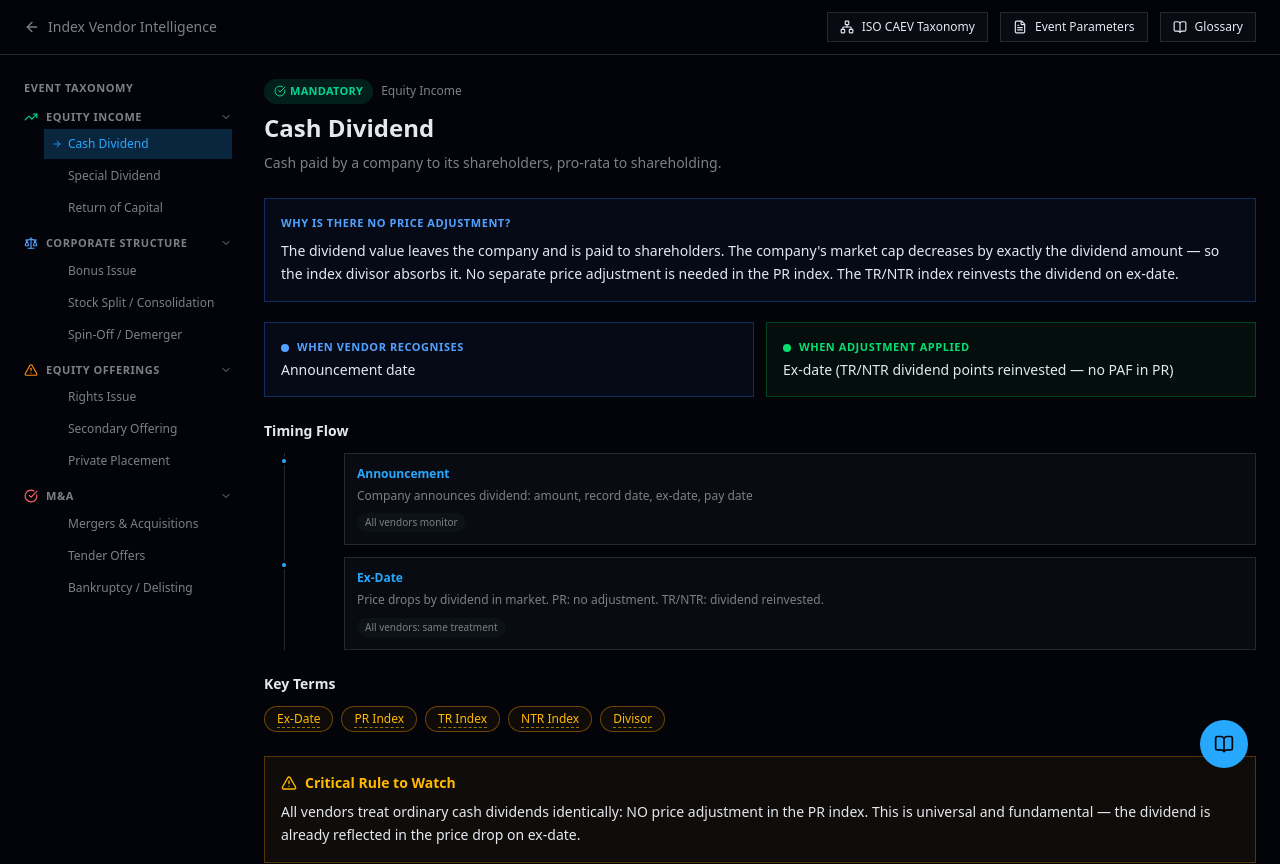
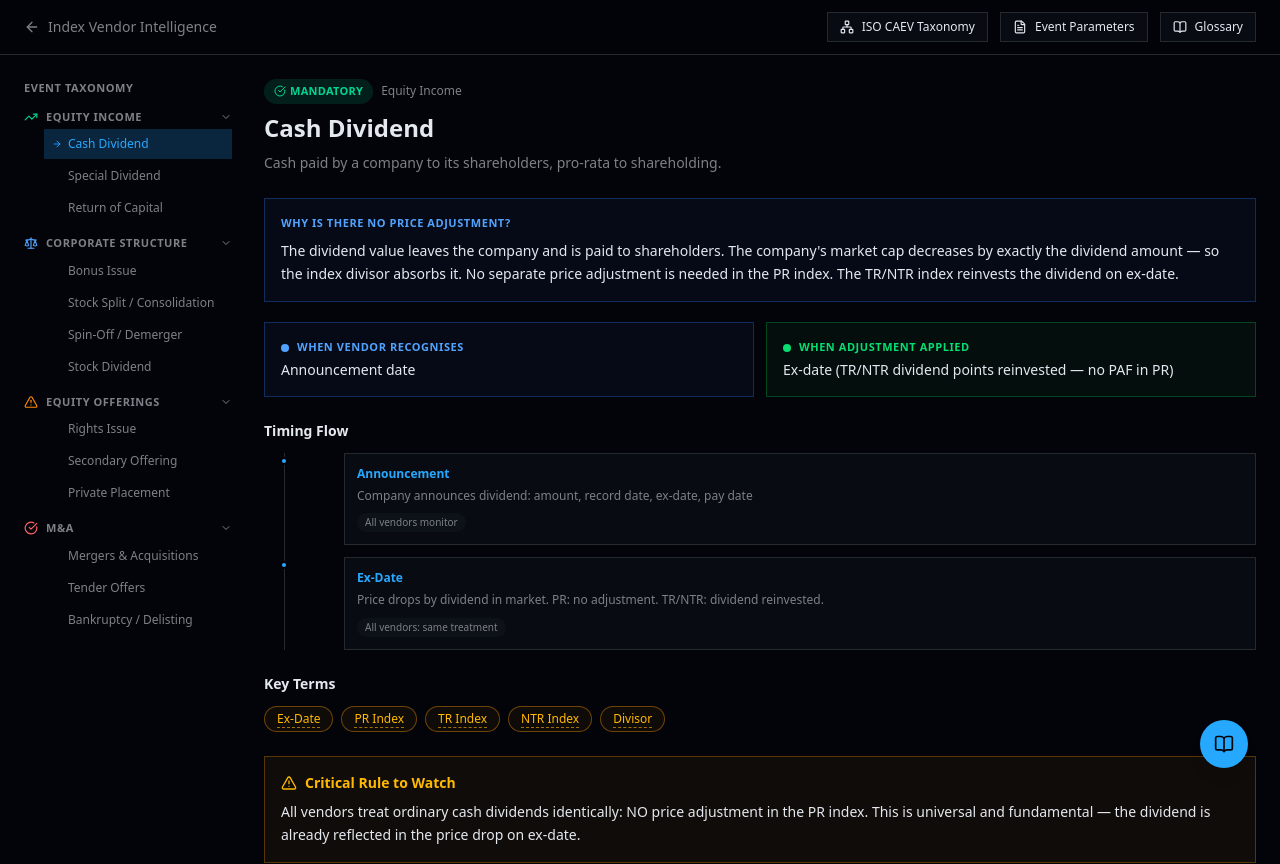
Before and after one commit to zeimhahnu/knowledge-hub, a Next.js app: page /knowledge-hub/vendors in a window 1280 px wide. Shown: the top 864 px of the page. Built offline with nearby package versions, Linux system fonts and the light colour scheme.

Commit message:
feat: add Stock Dividend event (distinct from Bonus Issue); complete Tender Offer thresholds for all vendors with advance notice and deletion trigger comparison

```diff
--- a/src/app/vendors/page.tsx
+++ b/src/app/vendors/page.tsx
@@ -497,6 +497,34 @@ const EVENTS: EventType[] = [
     ],
   },
   {
+    id: "stock-dividend",
+    name: "Stock Dividend",
+    badge: "mandatory",
+    category: "Corporate Structure",
+    summary: "Shares distributed to existing shareholders from retained earnings or share premium, not from cash reserves.",
+    whyAdj: "Like a bonus issue, stock dividends reclassify equity — more shares, lower price, same total market cap. The key difference from bonus issue is the source of the shares (retained earnings vs. share premium) and some vendors apply a slightly different PAF formula. The divisor does not change because total market cap is unchanged.",
+    recognitionTiming: "Announcement date",
+    adjustmentTiming: "Ex-date",
+    thresholds: [
+      { vendor: "MSCI", value: "Treated as split. No separate threshold — same as stock split.", note: "Uses split-ratio formula. No distinction between bonus and stock dividend." },
+      { vendor: "S&P DJI", value: "Same as stock split: padj = pt-1 / split_ratio.", note: "No separate stock dividend methodology — absorbed into split treatment." },
+      { vendor: "FTSE Russell", value: "Formula: shares held before ÷ shares held after. Different from bonus issue.", note: "FTSE distinguishes stock dividend from bonus issue — uses this specific ratio formula." },
+      { vendor: "STOXX", value: "Ordinary: padj = pt-1 × A / (A+B). Treasury Stock: padj = pt-1 - pt-1 × B/(A+B). Another Company: complex formula with tax adjustment.¹", note: "STOXX has the most granular stock dividend taxonomy: ordinary, treasury stock, redeemable shares, and shares of another company each have different formulas.¹" },
+      { vendor: "Morningstar", value: "PAF = Pre-Event Total Shares / Post-Event Total Shares.", note: "Distinct from bonus issue — Morningstar uses the absolute share count ratio." },
+    ],
+    timingFlow: [
+      { phase: "Announcement", what: "Company announces stock dividend: number of new shares per existing share, record date, payment date.", who: ["All vendors"] },
+      { phase: "Ex-Date", what: "Price adjusted down by the ratio. Shares increased. Market cap unchanged. Divisor unchanged.", who: ["All vendors: conceptually identical, different PAF formulas"] },
+    ],
+    keyTerms: ["PAF", "Stock Dividend", "Retained Earnings", "Share Premium", "Ex-Date"],
+    criticalRule: "Most divergence is in the PAF formula detail. MSCI/S&P treat stock dividend identically to split (no divisor change). FTSE uses a specific ratio formula. STOXX distinguishes 4 subtypes with different formulas. Morningstar uses absolute share count ratio.",
+    comparisonFields: [
+      { label: "PAF Formula", values: { MSCI: "padj = pt-1 × A/(A+B) (split formula)", "S&P DJI": "padj = pt-1 / split_ratio", "FTSE Russell": "pre shares ÷ post shares", STOXX: "4 subtypes, 4 different formulas¹", Solactive: "NULL", Morningstar: "pre shares ÷ post shares (absolute)", VettaFi: "NULL" } },
+      { label: "Divisor Impact", values: { MSCI: "No", "S&P DJI": "No", "FTSE Russell": "No", STOXX: "No (ordinary); Yes (treasury stock)", Solactive: "NULL", Morningstar: "No", VettaFi: "NULL" } },
+      { label: "Distinct from Bonus", values: { MSCI: "No — same as bonus", "S&P DJI": "No — same as split", "FTSE Russell": "Yes — different formula", STOXX: "Yes — 4 subtypes¹", Solactive: "NULL", Morningstar: "Yes — absolute share count", VettaFi: "NULL" } },
+    ],
+  },
+  {
     id: "merger",
     name: "Mergers & Acquisitions",
     badge: "mandatory",
@@ -535,22 +563,27 @@ const EVENTS: EventType[] = [
     recognitionTiming: "Offer announcement",
     adjustmentTiming: "On completion (threshold met)",
     thresholds: [
-      { vendor: "MSCI", value: "Applied on completion of the tender offer.", note: "No specific percentage threshold — applied when offer is completed" },
-      { vendor: "S&P DJI", value: ">=75% shareholder acceptance -> target deleted, acquirer added.", note: "75% is a common threshold — enough for control, often triggers mandatory buyout" },
-      { vendor: "FTSE Russell", value: "Minimum 2 days notice before deletion.", note: "FTSE requires advance notice — unlike S&P immediate deletion on threshold met" },
+      { vendor: "MSCI", value: "Offer completed — no fixed percentage threshold.", note: "Applied when tender offer is formally completed. No specific acceptance % stated — waits for full completion rather than monitoring intermediate thresholds." },
+      { vendor: "S&P DJI", value: ">=75% shareholder acceptance -> immediate deletion.", note: "75% is the trigger — enough for mandatory buyout in most jurisdictions. Immediate deletion on reaching threshold, no advance notice required." },
+      { vendor: "FTSE Russell", value: "Min 2 trading days notice before deletion.", note: "Unlike S&P, FTSE requires advance notice — deletion is NOT immediate on threshold. Gives index trackers time to adjust positions." },
+      { vendor: "STOXX", value: "Follows M&A methodology: >=85% acquired AND Float <10% -> deleted (BOTH required).¹", note: "No separate tender offer methodology — STOXX applies the same M&A deletion threshold. Same two-condition requirement applies.¹" },
+      { vendor: "Solactive", value: "Float <15% + offer unconditional -> deleted.", note: "Same threshold as Solactive M&A. No separate tender offer threshold defined." },
+      { vendor: "Morningstar", value: "Offer completed per market rules.", note: "Deletes when tender offer completes. No specific percentage threshold stated." },
     ],
     timingFlow: [
-      { phase: "Offer Launch", what: "Acquirer announces tender offer: price, acceptance threshold, deadline.", who: ["All vendors monitor"] },
-      { phase: "Threshold Approaching", what: "As acceptance approaches trigger, vendors prepare for deletion.", who: ["MSCI, S&P, FTSE track threshold"] },
-      { phase: "Completion", what: "Target deleted at tender price or last traded. Acquirer added. Divisor adjusted.", who: ["All vendors on completion"] },
+      { phase: "Offer Launch", what: "Acquirer announces tender offer: price, acceptance threshold, deadline. All vendors begin monitoring.", who: ["All vendors"] },
+      { phase: "Tracking Phase", what: "S&P tracks >=75% threshold. FTSE monitors for 2-day notice requirement. MSCI waits for completion. STOXX/Solactive track float + acceptance conditions.", who: ["S&P, FTSE, MSCI, STOXX, Solactive"] },
+      { phase: "Threshold Reached", what: "S&P: immediate deletion. FTSE: 2-day notice begins. MSCI/Morningstar: awaiting completion. STOXX: checks both conditions.", who: ["Vendor-specific timing diverges here"] },
+      { phase: "Completion / Effective", what: "Target deleted at tender price or last traded. Acquirer added if eligible. Divisor adjusted.", who: ["All vendors on completion"] },
     ],
-    keyTerms: ["Tender Offer", "Voluntary Event"],
-    criticalRule: "FTSE requires minimum 2 days notice before deleting — giving index trackers time to adjust. S&P applies immediately when >=75% acceptance is reached. MSCI waits for completion.",
+    keyTerms: ["Tender Offer", "Voluntary Event", "Mandatory Buyout", "Partial Offer"],
+    criticalRule: "S&P is most aggressive: deletes immediately at >=75% acceptance with no advance notice. FTSE requires 2 days notice. MSCI and Morningstar wait for full completion. STOXX applies the same >=85% + Float <10% dual condition as M&A. This means the same tender offer can appear in S&P projection data before FTSE or MSCI.",
     comparisonFields: [
-      { label: "Target: Deletion Trigger", values: { MSCI: "Tender offer completed", "S&P DJI": ">=75% acceptance", "FTSE Russell": "Min 2 days notice", STOXX: "Per M&A methodology¹", Solactive: "Per M&A methodology", Morningstar: "Per methodology", VettaFi: "N/A" } },
-      { label: "Target: Removal Price", values: { MSCI: "Tender price or last traded", "S&P DJI": "Tender price or last traded", "FTSE Russell": "Last traded", STOXX: "Per M&A methodology¹", Solactive: "Per M&A methodology", Morningstar: "Per methodology", VettaFi: "N/A" } },
-      { label: "Acquirer: Share Adjustment", values: { MSCI: "Adjusted per exchange terms", "S&P DJI": "Adjusted per exchange terms", "FTSE Russell": "Adjusted per exchange terms", STOXX: "Adjusted per exchange terms", Solactive: "Adjusted per exchange terms", Morningstar: "Adjusted per exchange terms", VettaFi: "N/A" } },
-      { label: "Acquirer: Added to Index?", values: { MSCI: "Yes — if qualifies", "S&P DJI": "Yes — replaces target", "FTSE Russell": "Yes — replaces target", STOXX: "Yes — if qualifies¹", Solactive: "Yes — if qualifies", Morningstar: "Yes — if qualifies", VettaFi: "N/A" } },
+      { label: "Deletion Trigger", values: { MSCI: "Offer completed", "S&P DJI": ">=75% acceptance (immediate)", "FTSE Russell": "Min 2 days notice", STOXX: "Same as M&A: both conditions¹", Solactive: "Float <15% + unconditional", Morningstar: "Offer completed", VettaFi: "Per methodology" } },
+      { label: "Advance Notice", values: { MSCI: "None required", "S&P DJI": "None (immediate)", "FTSE Russell": "2 trading days required", STOXX: "2 trading days¹", Solactive: "Per methodology", Morningstar: "None required", VettaFi: "Per methodology" } },
+      { label: "Removal Price", values: { MSCI: "Tender price or last traded", "S&P DJI": "Tender price", "FTSE Russell": "Last traded", STOXX: "Tender price or artificial price¹", Solactive: "Per methodology", Morningstar: "Tender price or last traded", VettaFi: "Per methodology" } },
+      { label: "Acquirer Adjustment", values: { MSCI: "Shares adjusted per terms", "S&P DJI": "Shares adjusted per terms", "FTSE Russell": "Shares adjusted per terms", STOXX: "Shares adj; divisor absorbs delta¹", Solactive: "Per methodology", Morningstar: "Shares adjusted per terms", VettaFi: "Per methodology" } },
+      { label: "Acquirer Added?", values: { MSCI: "Yes — if index-eligible", "S&P DJI": "Yes — replaces target", "FTSE Russell": "Yes — replaces target", STOXX: "Yes — replaces largest original¹", Solactive: "Yes — if eligible", Morningstar: "Yes — if eligible", VettaFi: "Per methodology" } },
     ],
   },
   {
```
